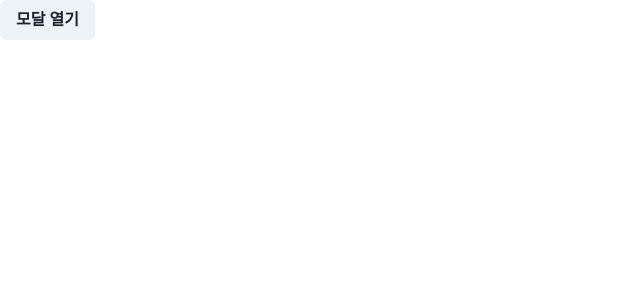
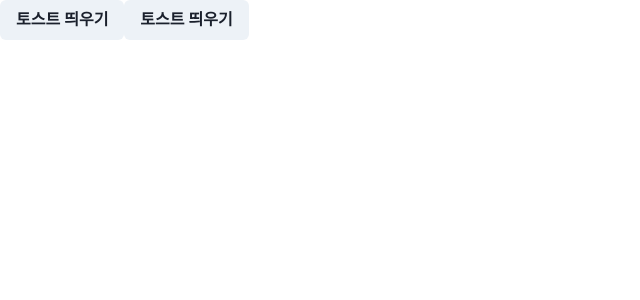
Before and after one commit to Nighteast/react20231031, a React (Create React App) app: page / in a window 1280 px wide. Shown: the top 300 px of the page, without its empty margins (0-640 px from the left). Built offline with nearby package versions, Linux system fonts and the light colour scheme.

Commit message:
Toast 사용

```diff
--- a/src/App.js
+++ b/src/App.js
@@ -1,44 +1,37 @@
-import {
-  Button,
-  Modal,
-  ModalBody,
-  ModalCloseButton,
-  ModalContent,
-  ModalFooter,
-  ModalHeader,
-  ModalOverlay,
-  useDisclosure,
-} from "@chakra-ui/react";
+import { Button, useDisclosure, useToast } from "@chakra-ui/react";
 
 function App() {
-  const { isOpen, onOpen, onClose } = useDisclosure();
+  const toast = useToast();
+
   return (
     <>
-      <Button onClick={onOpen}>모달 열기</Button>
-      <Modal
-        closeOnOverlayClick={false}
-        isOpen={isOpen}
-        onClose={onClose}
-        isCentered
-        motionPreset="slideInBottom"
+      <Button
+        onClick={() =>
+          toast({
+            title: "저장 완료",
+            description: "게시물이 저장되었습니다.",
+            duration: 2000,
+            position: "top",
+            isClosable: true,
+          })
+        }
       >
-        <ModalOverlay />
-        <ModalContent>
-          <ModalHeader>모달의 제목</ModalHeader>
-          <ModalCloseButton />
-          <ModalBody>
-            Lorem ipsum dolor sit amet, consectetur adipisicing elit. A
-            accusamus accusantium aliquam animi aspernatur at atque distinctio
-            dolorum ducimus eius fugiat hic maiores, nobis quae reprehenderit
-            suscipit totam! Asperiores, molestiae.
-          </ModalBody>
-          <ModalFooter>
-            <Button colorScheme="blue" onClick={onClose}>
-              닫기
-            </Button>
-          </ModalFooter>
-        </ModalContent>
-      </Modal>
+        토스트 띄우기
+      </Button>
+      <Button
+        onClick={() =>
+          toast({
+            title: "저장 실패",
+            description: "게시물이 저장되지 않았습니다.",
+            duration: 2000,
+            position: "top",
+            isClosable: true,
+            status: "error",
+          })
+        }
+      >
+        토스트 띄우기
+      </Button>
     </>
   );
 }
```
